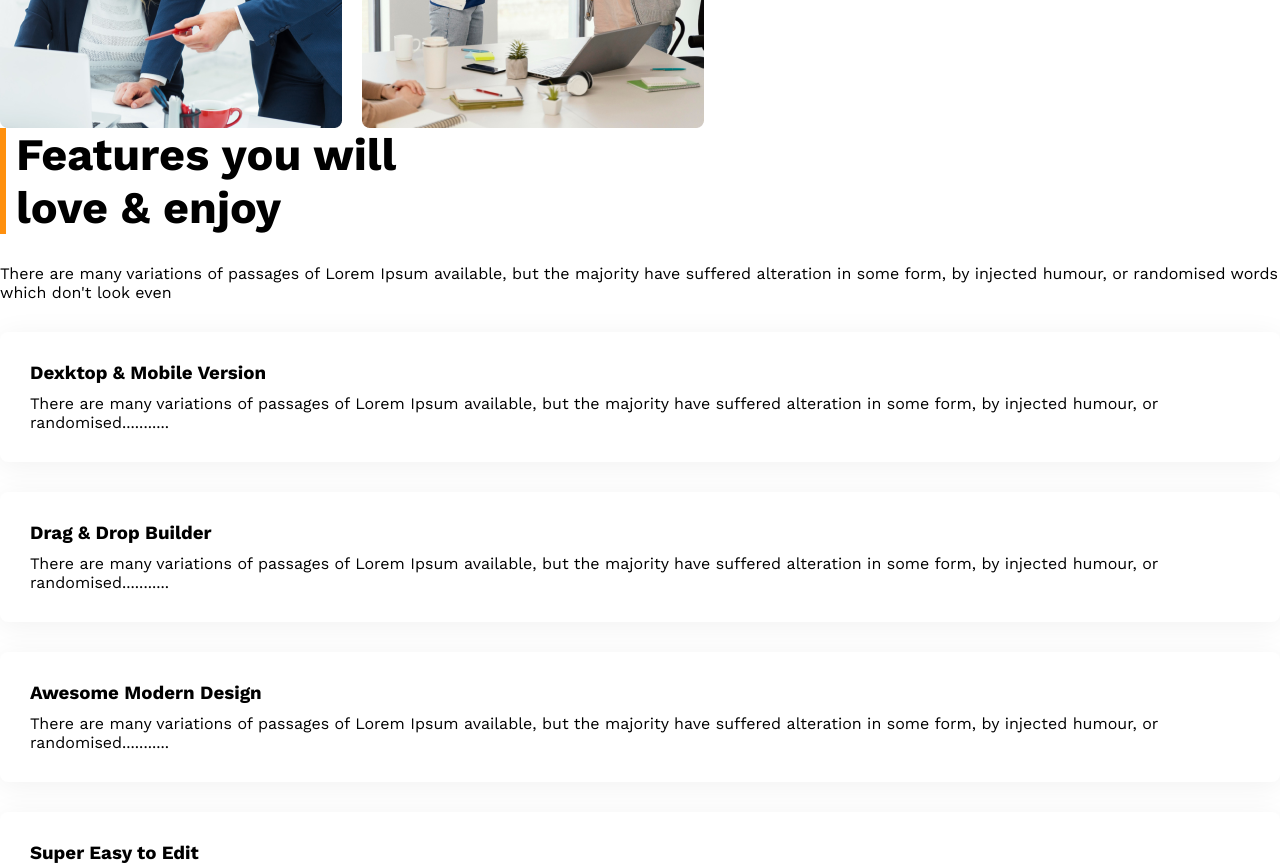
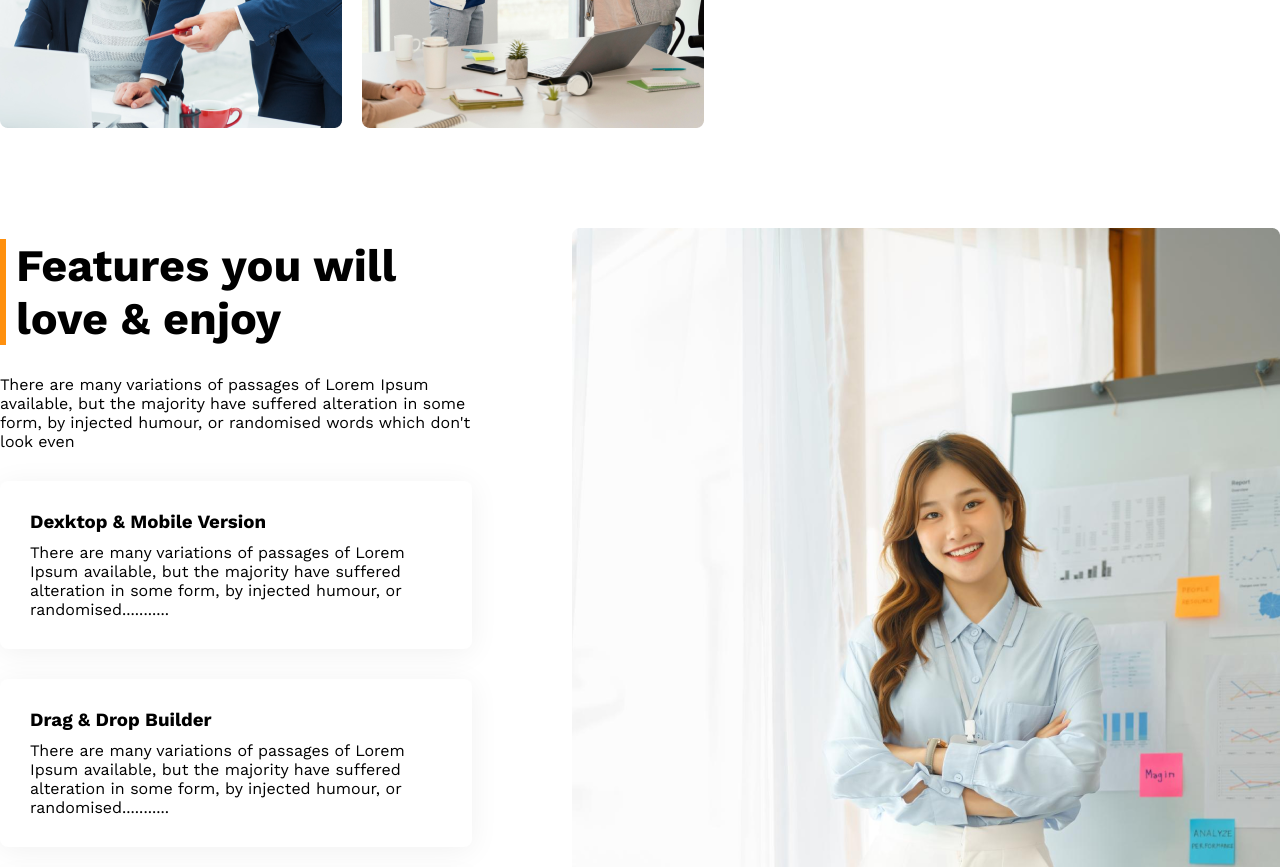
Before and after one commit to abdullah107189/g3-architect-project, a plain HTML site: page index.html in a window 1280 px wide. Shown: the part 1960-2827 px from the top of the page. Drawn offline with nearby package versions, Linux system fonts and the light colour scheme.

Commit message:
fixed some issus

```diff
--- a/styles/style.css
+++ b/styles/style.css
@@ -123,7 +123,9 @@ main {
     justify-content: center;
     align-items: center;
     gap: 100px;
-    margin-bottom: 30px;
+    margin-top: 100px;
+    display: grid;
+    grid-template-columns: repeat(2, 1fr);
 }
 
 .exLeft>h1 {
@@ -280,7 +282,7 @@ main {
 
     /* experience section here */
     .experienceSection {
-        flex-direction: column;
+        grid-template-columns: 1fr;
         gap: 20px;
         margin: 50px 0px;
     }
```
